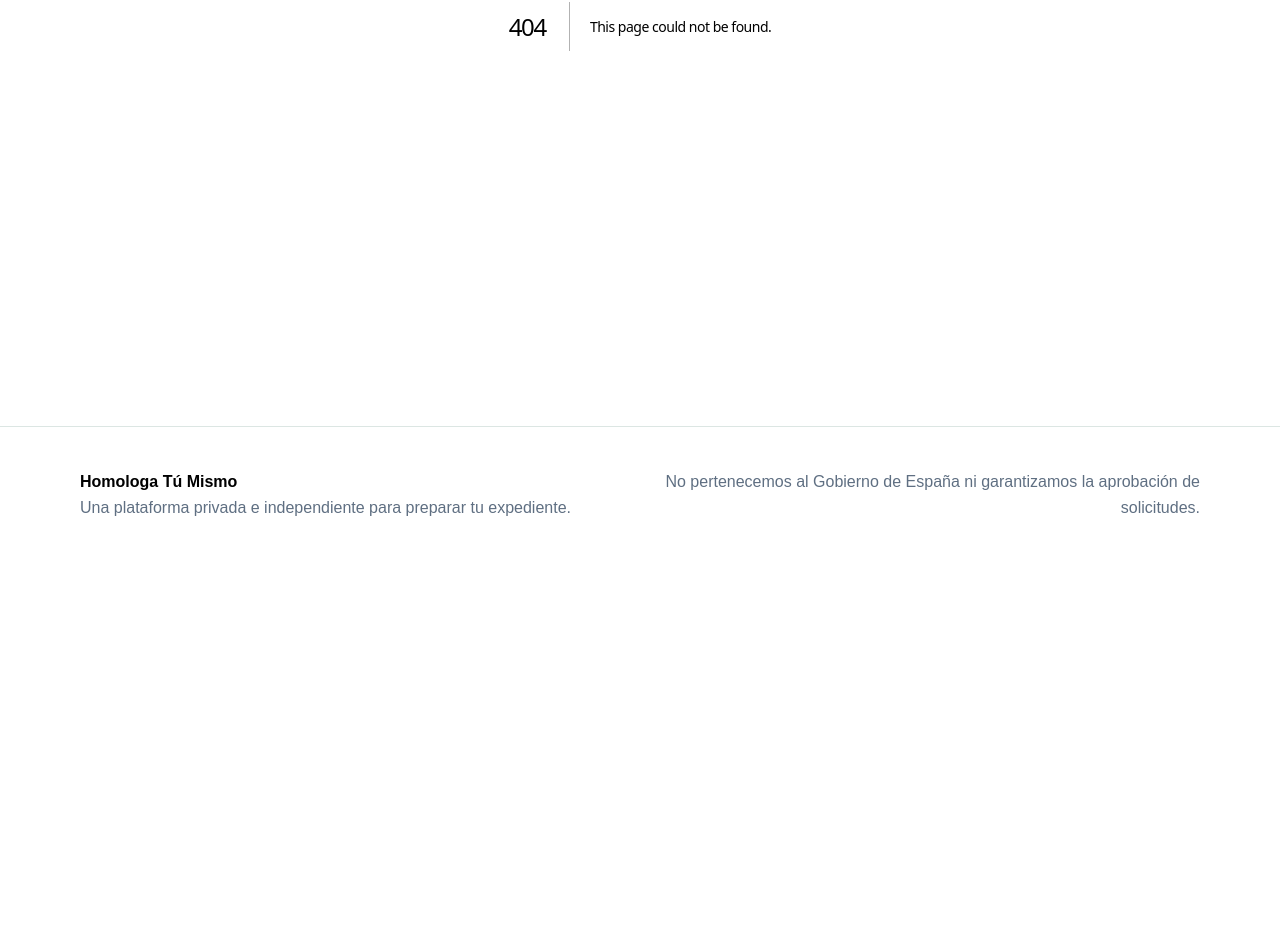
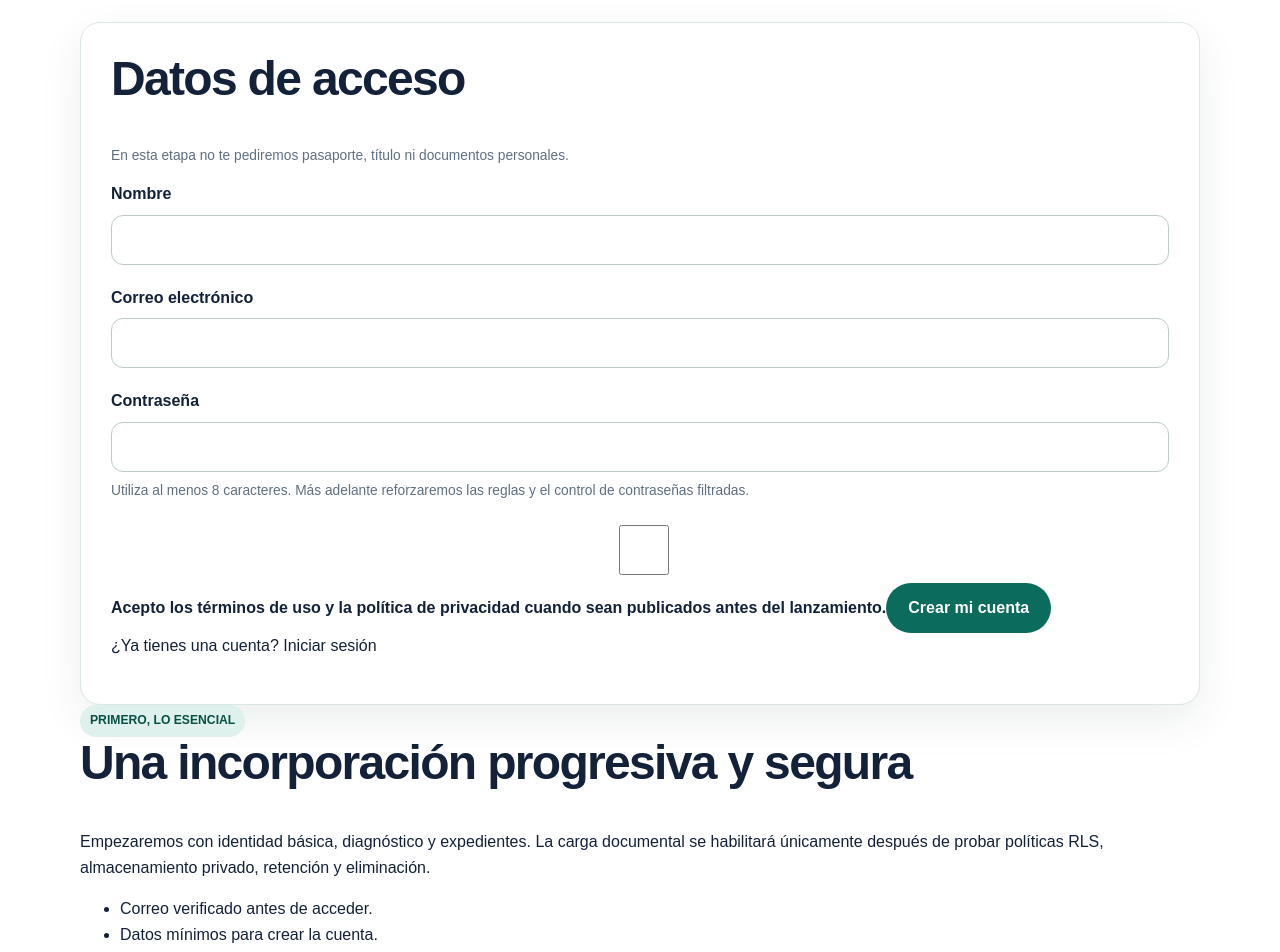
Before and after one commit to Candido25/Homologa-tu-mismo, a Next.js app: page /crear-cuenta in a window 1280 px wide. Before the commit this address had no page. Shown: the part 451-1403 px from the top of the page. Before the commit the page ends 1013 px from the top, so only its background shows below. Built offline with nearby package versions, Linux system fonts and the light colour scheme; no server answers.

Commit message:
Crear página de registro de usuarios

```diff
--- /dev/null
+++ b/src/app/crear-cuenta/page.tsx
@@ -0,0 +1,114 @@
+import type { Metadata } from "next";
+import Link from "next/link";
+import { signUp } from "@/app/auth/actions";
+import { isSupabaseConfigured } from "@/lib/env";
+
+export const metadata: Metadata = {
+  title: "Crear cuenta",
+};
+
+type PageProps = {
+  searchParams: Promise<{ error?: string }>;
+};
+
+export default async function SignUpPage({ searchParams }: PageProps) {
+  const params = await searchParams;
+  const configured = isSupabaseConfigured();
+
+  return (
+    <>
+      <section className="page-header">
+        <div className="container narrow-container">
+          <p className="eyebrow">Empieza tu ruta</p>
+          <h1>Crea tu cuenta</h1>
+          <p>Guarda tus datos iniciales y construye tu expediente paso a paso.</p>
+        </div>
+      </section>
+
+      <section className="section auth-section">
+        <div className="container auth-layout">
+          <form className="form-card auth-card" action={signUp}>
+            <h2>Datos de acceso</h2>
+            <p className="helper">
+              En esta etapa no te pediremos pasaporte, título ni documentos personales.
+            </p>
+
+            {!configured && (
+              <div className="notice notice-warning" role="status">
+                El registro está construido, pero todavía falta conectar el proyecto de Supabase.
+              </div>
+            )}
+
+            {params.error && (
+              <div className="notice notice-error" role="alert">
+                {params.error}
+              </div>
+            )}
+
+            <div className="field">
+              <label htmlFor="displayName">Nombre</label>
+              <input
+                id="displayName"
+                name="displayName"
+                type="text"
+                minLength={2}
+                autoComplete="name"
+                required
+              />
+            </div>
+
+            <div className="field">
+              <label htmlFor="email">Correo electrónico</label>
+              <input id="email" name="email" type="email" autoComplete="email" required />
+            </div>
+
+            <div className="field">
+              <label htmlFor="password">Contraseña</label>
+              <input
+                id="password"
+                name="password"
+                type="password"
+                minLength={8}
+                autoComplete="new-password"
+                aria-describedby="password-help"
+                required
+              />
+              <span id="password-help" className="helper">
+                Utiliza al menos 8 caracteres. Más adelante reforzaremos las reglas y el control de contraseñas filtradas.
+              </span>
+            </div>
+
+            <label className="checkbox-field">
+              <input name="terms" type="checkbox" required />
+              <span>
+                Acepto los términos de uso y la política de privacidad cuando sean publicados antes del lanzamiento.
+              </span>
+            </label>
+
+            <button className="button auth-submit" type="submit" disabled={!configured}>
+              Crear mi cuenta
+            </button>
+
+            <p className="auth-switch">
+              ¿Ya tienes una cuenta? <Link href="/iniciar-sesion">Iniciar sesión</Link>
+            </p>
+          </form>
+
+          <aside className="auth-aside">
+            <span className="result-label">Primero, lo esencial</span>
+            <h2>Una incorporación progresiva y segura</h2>
+            <p>
+              Empezaremos con identidad básica, diagnóstico y expedientes. La carga documental se habilitará
+              únicamente después de probar políticas RLS, almacenamiento privado, retención y eliminación.
+            </p>
+            <ul className="check-list">
+              <li>Correo verificado antes de acceder.</li>
+              <li>Datos mínimos para crear la cuenta.</li>
+              <li>Documentos sensibles desactivados en esta fase.</li>
+            </ul>
+          </aside>
+        </div>
+      </section>
+    </>
+  );
+}
```
